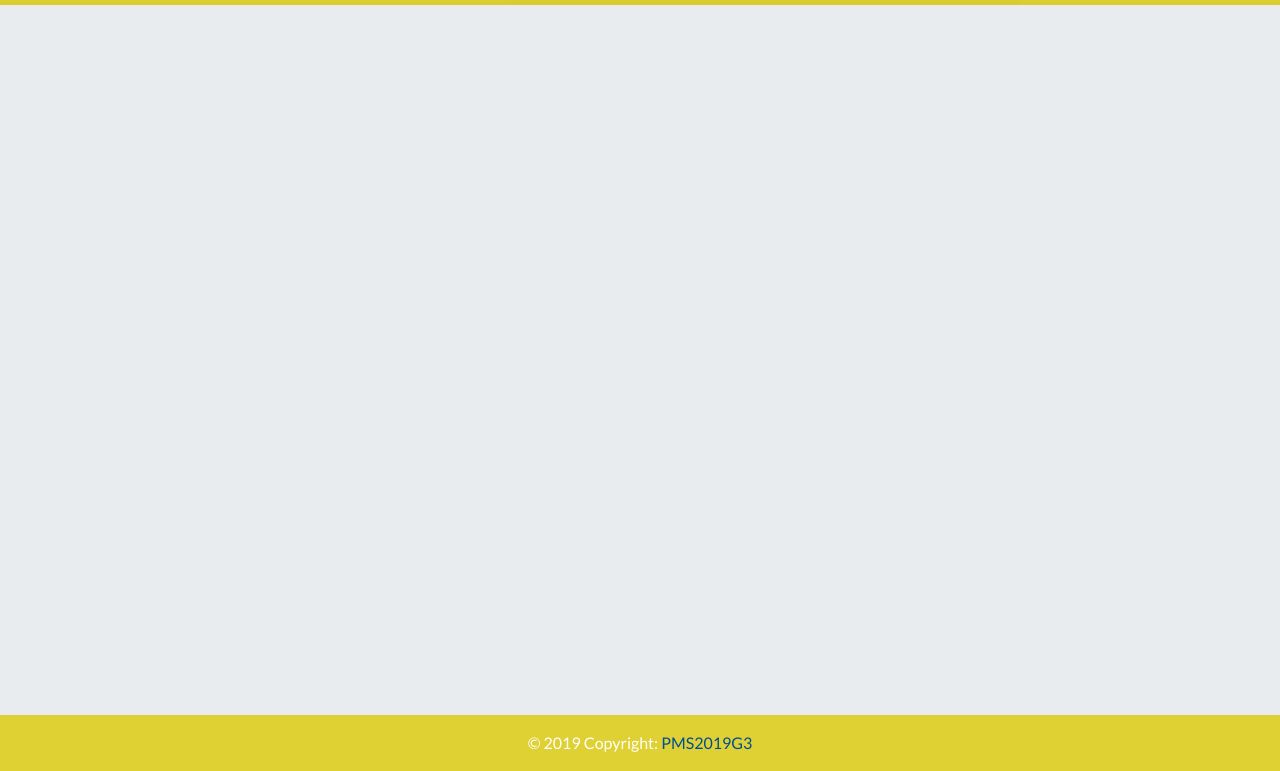
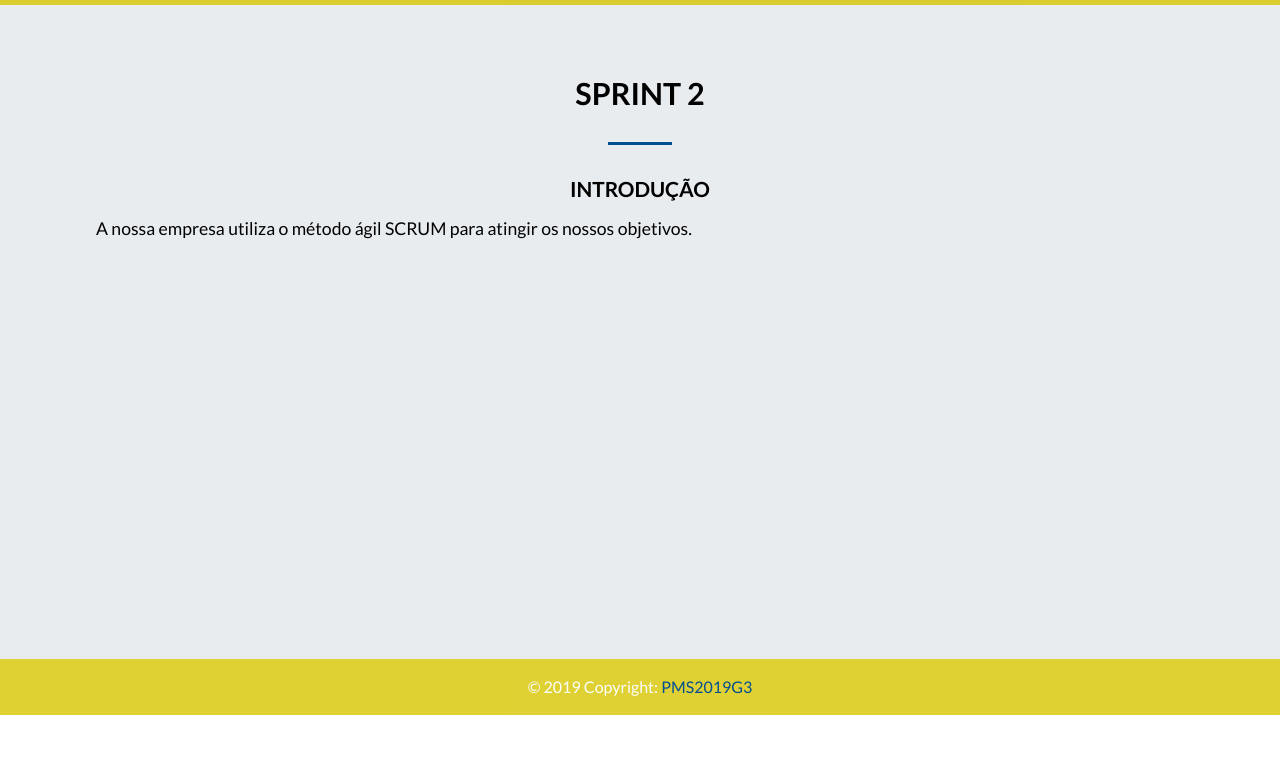
Before and after one commit to PedroSousa97/PMS2019G3, a website: page Public/sprint2.html in a window 1280 px wide. Shown: the part 85-856 px from the top of the page. After the commit the page ends 800 px from the top, so only its background shows below. Drawn offline with nearby package versions, Linux system fonts and the light colour scheme.

Commit message:
Estilo das paginas de sprint

```diff
--- a/Public/sprint1.css
+++ b/Public/sprint1.css
@@ -54,8 +54,37 @@ html, body {
 /*----------Página------------*/
 .jumbotron{
     margin-bottom: 0;
-    padding: 25rem 6rem 25rem;
+    padding: 10rem 6rem 25rem;
     border-radius: 0;
+}
+
+h2.heading{
+    font-size: 1.9rem;
+    font-weight: 700;
+    text-transform: uppercase;
+    margin-bottom: 1.9rem;
+}
+
+.heading-underline{
+    width: 4rem;
+    height: .2rem;
+    background-color: rgb(0,78,146);
+    margin: 0 auto 2rem;
+}
+
+.feature h3{
+    font-weight: bold;
+    font-size: 1.3rem;
+    text-transform: uppercase;
+    padding-bottom: .4rem;;
+}
+
+.feature p{
+    font-size: 1.1rem;
+}
+
+.intro{
+    text-align: justify;
 }
 
 /*------------Footer------------*/
--- a/Public/sprint2.css
+++ b/Public/sprint2.css
@@ -56,8 +56,37 @@ html, body {
 /*----------Página------------*/
 .jumbotron{
     margin-bottom: 0;
-    padding: 25rem 6rem 25rem;
+    padding: 10rem 6rem 25rem;
     border-radius: 0;
+}
+
+h2.heading{
+    font-size: 1.9rem;
+    font-weight: 700;
+    text-transform: uppercase;
+    margin-bottom: 1.9rem;
+}
+
+.heading-underline{
+    width: 4rem;
+    height: .2rem;
+    background-color: rgb(0,78,146);
+    margin: 0 auto 2rem;
+}
+
+.feature h3{
+    font-weight: bold;
+    font-size: 1.3rem;
+    text-transform: uppercase;
+    padding-bottom: .4rem;;
+}
+
+.feature p{
+    font-size: 1.1rem;
+}
+
+.intro{
+    text-align: justify;
 }
 
 /*------------Footer------------*/
--- a/Public/sprint2.html
+++ b/Public/sprint2.html
@@ -63,7 +63,7 @@
                             <a class="nav-link" href="https://pms2019g3.herokuapp.com/#desenvolvimento">Voltar</a>
                         </li>
                         <li class="nav-item">
-                                <a class="nav-link" href="sprint1.html">Sprint 1</a>
+                                <a class="nav-link notranslate" href="sprint1.html">Sprint 1</a>
                         </li>
                     </ul>
                 </div>
@@ -72,8 +72,22 @@
 
             <!--Jumbotron bootstrap-->
             <div class="jumbotron">
-                </div>
+                        <div class="narrow text-center" >
+                            <div class="col-12">
+                                <h2 class="heading notranslate">Sprint 2</h2>
+                                <div class="heading-underline"></div>
+                            </div>
+                            <div class="row">
+                                    <div class="col-md-12">
+                                    <div class="feature">
+                                        <h3>Introdução</h3>
+                                        <p class="intro">A nossa empresa utiliza o método ágil SCRUM para atingir os nossos objetivos.</p>
+                                    </div>
+                                    </div>
+                            </div>
+                    </div>
 
+            </div>
         </div>
 
 
```
Also changed, not shown: Public/sprint1.html (+16 -2 lines).
